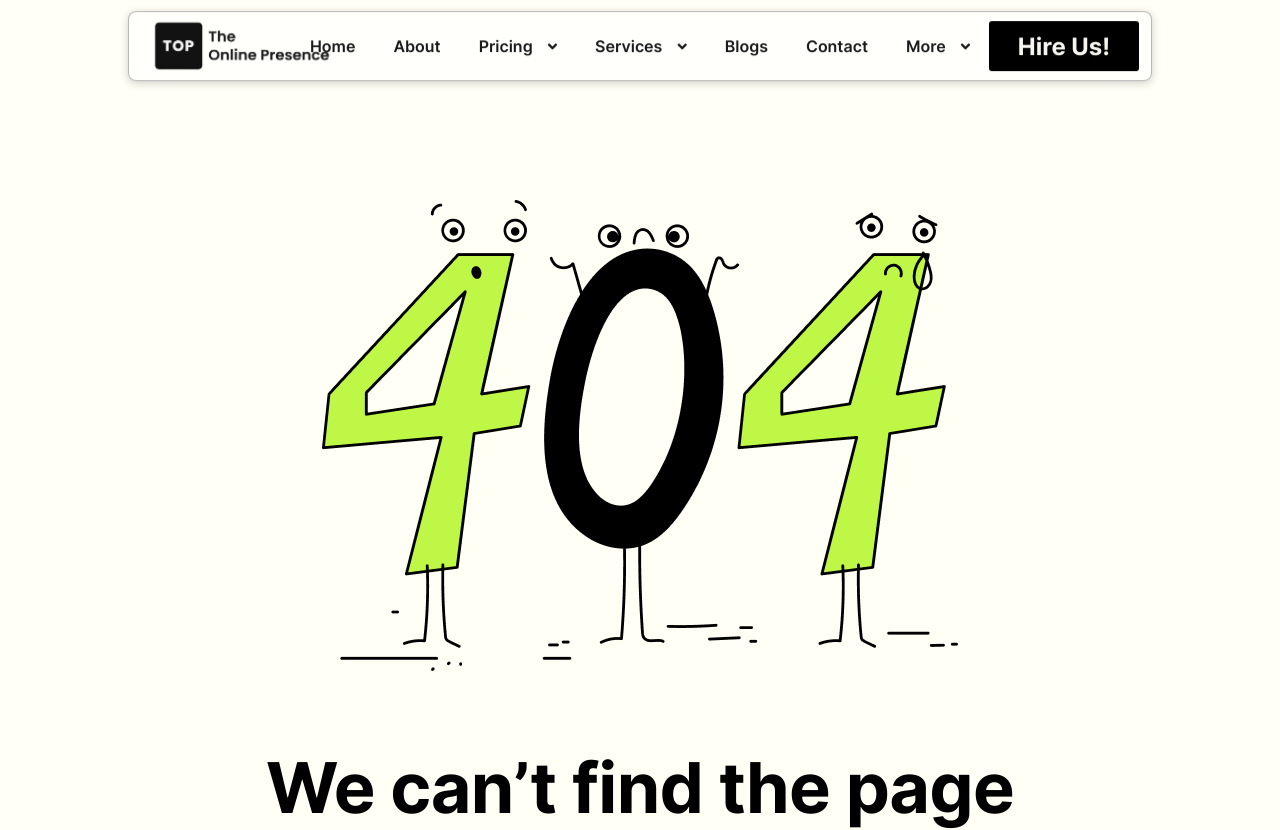
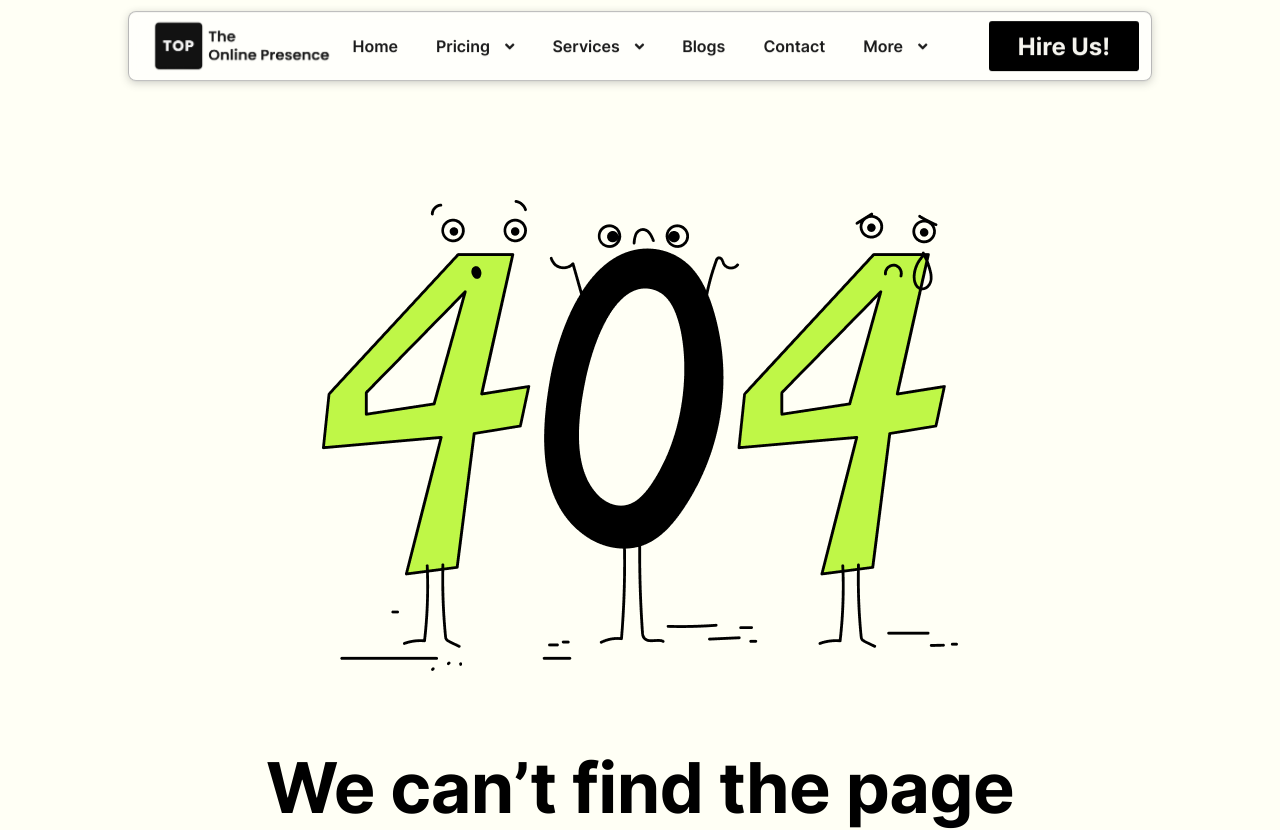
Before and after one commit to Anmol368/The-Online-Presence, a Next.js app: page /error-page in a window 1280 px wide. Shown: the top 830 px of the page. Built offline with nearby package versions, Linux system fonts and the light colour scheme.

Commit message:
removed about page

```diff
--- a/components/common/navigation/mobile-nav/menuItemsData.js
+++ b/components/common/navigation/mobile-nav/menuItemsData.js
@@ -3,10 +3,10 @@ export const menuItemsData = [
 		title: "Home",
 		url: "/",
 	},
-	{
-		title: "About",
-		url: "about-us",
-	},
+	// {
+	// 	title: "About",
+	// 	url: "about-us",
+	// },
 	{
 		title: "Pricing",
 		url: "#",
--- a/components/home-one/header/index.jsx
+++ b/components/home-one/header/index.jsx
@@ -31,7 +31,7 @@ function Header() {
 									<DropdownItem url="home-seven">Advertising agency</DropdownItem>
 								</Dropdown>
 							</NavItem> */}
-							<NavItem url="about-us">About</NavItem>
+							{/* <NavItem url="about-us">About</NavItem> */}
 							<NavItem dropdown title="Pricing">
 								<Dropdown>
 									<DropdownItem url="seo-packages">SEO Packages</DropdownItem>
```
